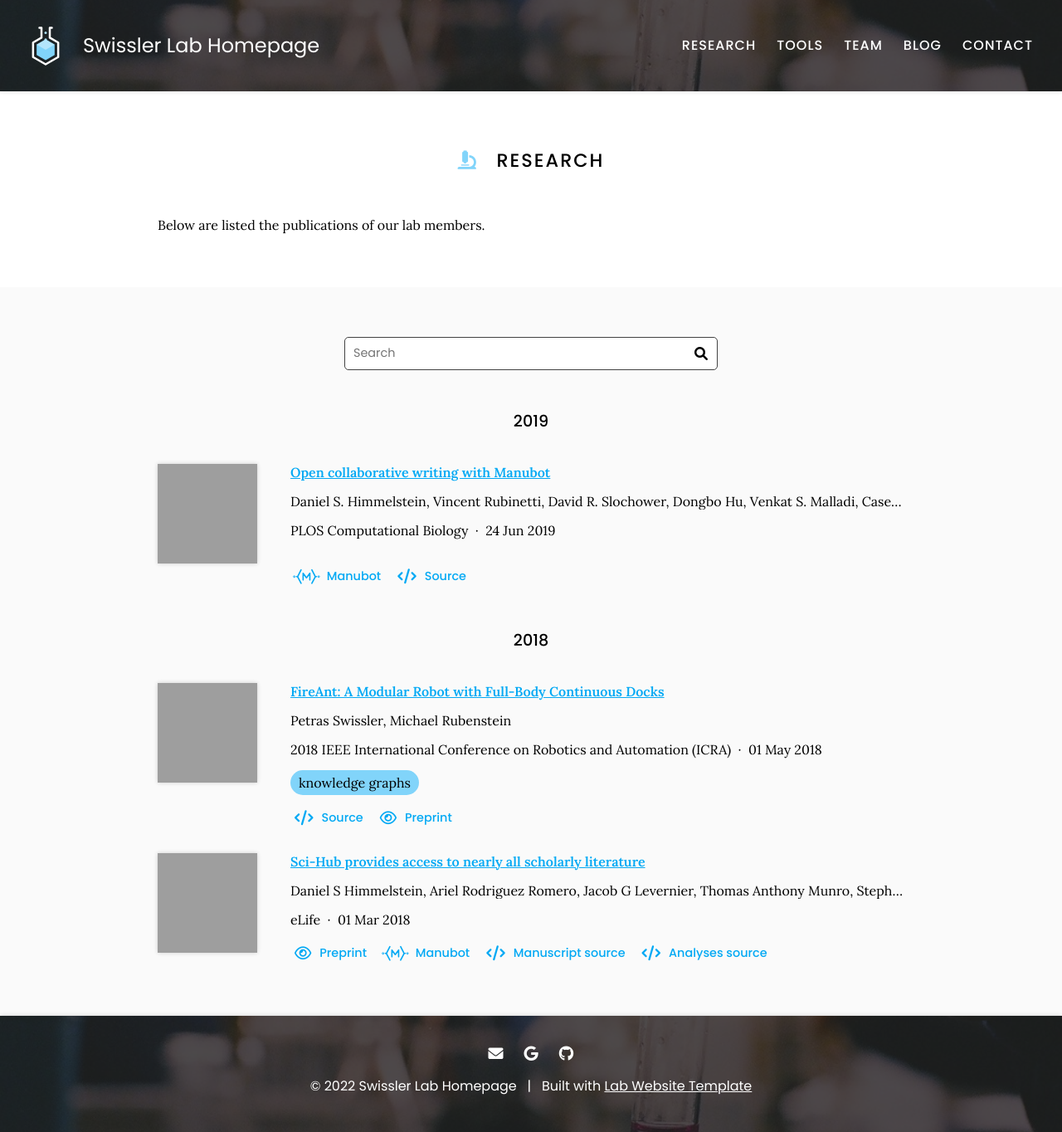
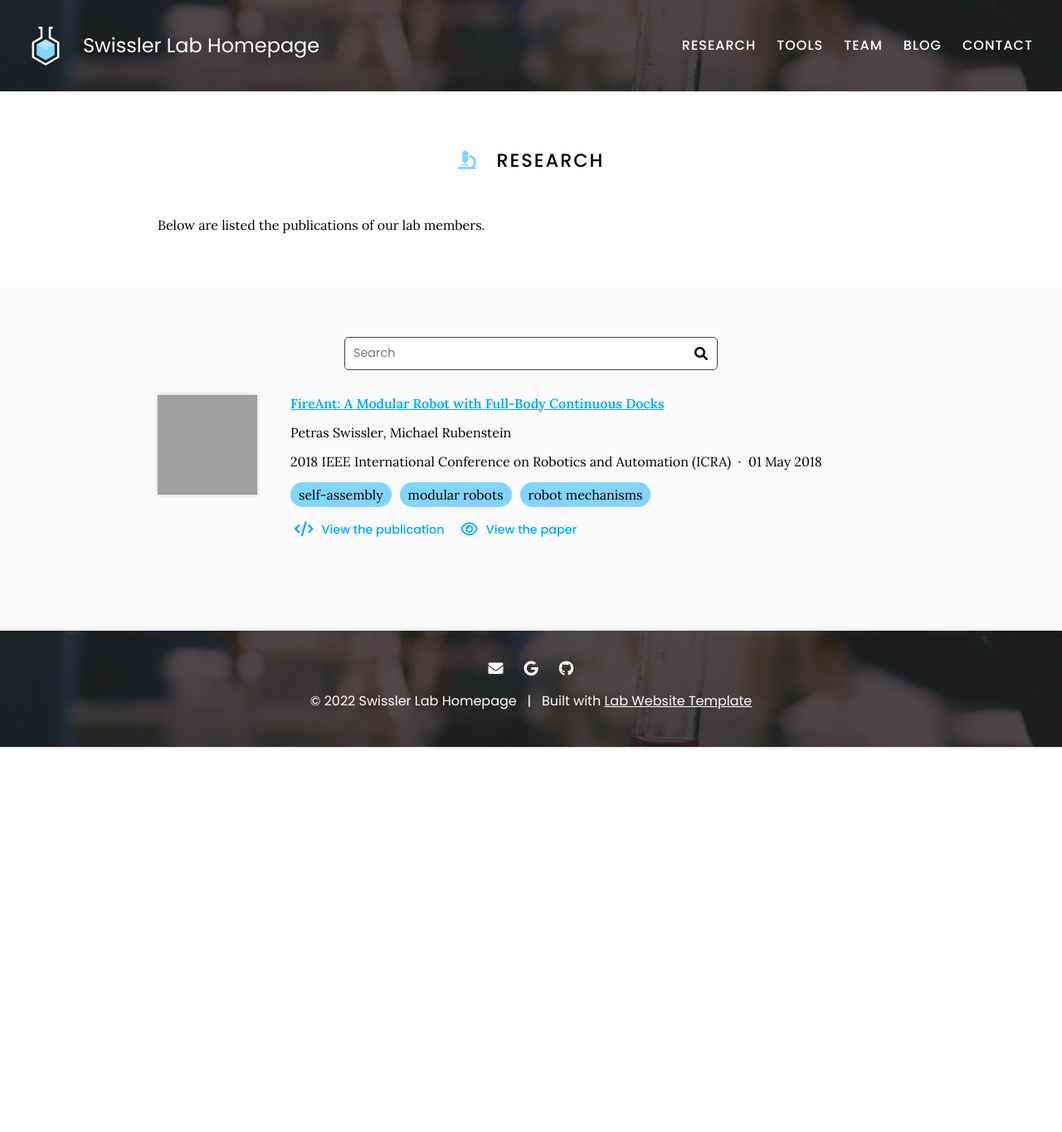
Before and after one commit to innovative-robotics/innovative-robotics.github.io, a Jekyll site: the page built from research/index.md, in a window 1280 px wide. Shown: the whole page at 83% size. Built offline with Jekyll 4.4.1, drawn with Linux system fonts in a browser that asks for light colours; after the commit the page ends 900 px from its top, so only the background shows below that; grey boxes are pictures that could not be loaded.

Commit message:
Generate citations

```diff
--- a/_data/citations.yaml
+++ b/_data/citations.yaml
@@ -13,57 +13,12 @@
   extra-links:
   - type: source
     link: https://ieeexplore-ieee-org.libdb.njit.edu:8443/search/searchresult.jsp?searchWithin=%22Publication%20Number%22:8449910&searchWithin=%22Document%20Title%22:FireAnt:%20A%20Modular%20Robot%20with%20Full-Body%20Continuous%20Docks
+    text: View the publication
   - type: preprint
     link: https://ieeexplore.ieee.org/stamp/stamp.jsp?arnumber=8463146
+    text: View the paper
   tags:
-  - knowledge graphs
-  _cache: 1bb997ab1bb4b57d892909d91b0a814bcd01915b1abc48bedcd2b597bc9a1beb
-- id: doi:10.1371/journal.pcbi.1007128
-  title: Open collaborative writing with Manubot
-  authors:
-  - Daniel S. Himmelstein
-  - Vincent Rubinetti
-  - David R. Slochower
-  - Dongbo Hu
-  - Venkat S. Malladi
-  - Casey S. Greene
-  - Anthony Gitter
-  publisher: PLOS Computational Biology
-  date: '2019-06-24'
-  link: https://doi.org/c7np
-  image: https://journals.plos.org/ploscompbiol/article/figure/image?size=inline&id=info:doi/10.1371/journal.pcbi.1007128.g001&rev=2
-  repo: greenelab/meta-review
-  extra-links:
-  - type: manubot
-    link: https://greenelab.github.io/meta-review/
-  - type: source
-    link: https://github.com/greenelab/meta-review
-  - type: website
-    link: http://manubot.org/
-  _cache: 189b56e366896b6a90ae8d64fc4e605797d2bdd07674653d81ae533b2f1e4672
-- id: doi:10.7554/eLife.32822
-  title: Sci-Hub provides access to nearly all scholarly literature
-  authors:
-  - Daniel S Himmelstein
-  - Ariel Rodriguez Romero
-  - Jacob G Levernier
-  - Thomas Anthony Munro
-  - Stephen Reid McLaughlin
-  - Bastian Greshake Tzovaras
-  - Casey S Greene
-  publisher: eLife
-  date: '2018-03-01'
-  link: https://doi.org/ckcj
-  image: https://iiif.elifesciences.org/lax:32822%2Felife-32822-fig8-v3.tif/full/863,/0/default.webp
-  extra-links:
-  - type: preprint
-    link: https://doi.org/10.7287/peerj.preprints.3100v1
-  - type: manubot
-    link: https://greenelab.github.io/scihub-manuscript/
-  - type: source
-    link: https://github.com/greenelab/scihub-manuscript
-    text: Manuscript source
-  - type: source
-    link: https://github.com/greenelab/scihub
-    text: Analyses source
-  _cache: 483a564e9ddf847e6372cafb31de4673771c3e4da664c0d86a7ea7c38c20318d
+  - self-assembly
+  - modular robots
+  - robot mechanisms
+  _cache: bf0034f3555a3709c9077e2b98614dab68fb936d3b072ec13316f0672fe9a9cb
```
